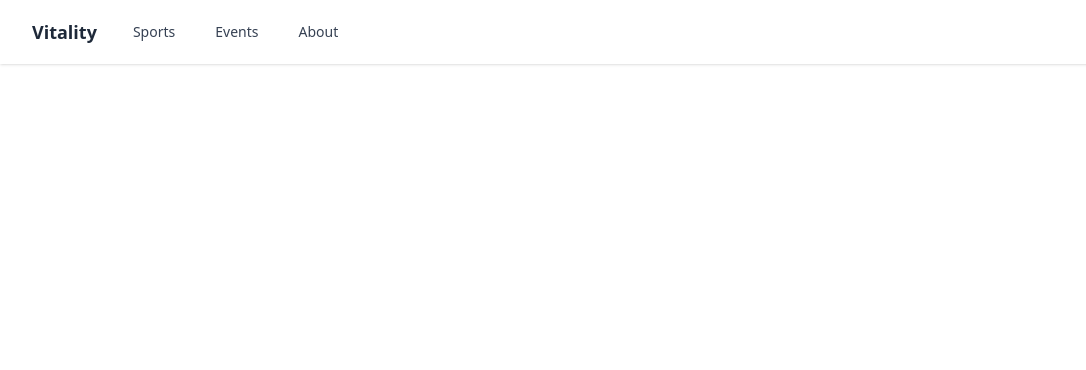
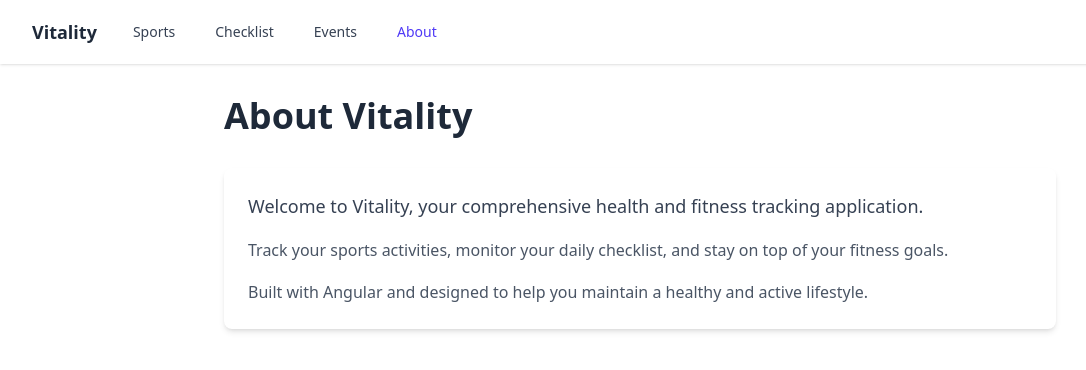
Before and after one commit to cdijkstra/VitalityApp, an Angular app in the folder Vitality/: page /about in a window 1280 px wide. Before the commit this address led to /. Shown: the top 370 px of the page, without its empty margins (0-1086 px from the left). Built offline with nearby package versions, Linux system fonts and the light colour scheme.

Commit message:
Enhance routing and navbar: Added routes for Events and About components, and included a link to Daily Checklist in the navbar.

```diff
--- /dev/null
+++ b/Vitality/src/app/about/about.css
@@ -0,0 +1 @@
+/* Tailwind CSS is used for styling - see HTML template */
--- /dev/null
+++ b/Vitality/src/app/about/about.html
@@ -0,0 +1,15 @@
+<div class="max-w-4xl mx-auto p-8 font-sans">
+  <h1 class="text-4xl font-bold text-gray-800 mb-8">About Vitality</h1>
+
+  <div class="bg-white rounded-lg shadow-md p-6 space-y-4">
+    <p class="text-gray-700 text-lg leading-relaxed">
+      Welcome to Vitality, your comprehensive health and fitness tracking application.
+    </p>
+    <p class="text-gray-600 leading-relaxed">
+      Track your sports activities, monitor your daily checklist, and stay on top of your fitness goals.
+    </p>
+    <p class="text-gray-600 leading-relaxed">
+      Built with Angular and designed to help you maintain a healthy and active lifestyle.
+    </p>
+  </div>
+</div>
--- a/Vitality/src/app/app.routes.ts
+++ b/Vitality/src/app/app.routes.ts
@@ -2,9 +2,14 @@ import { Routes } from '@angular/router';
 import { SportsOverviewComponent } from './sports-overview/sports-overview';
 import { SportDetailComponent } from './sport-detail/sport-detail';
 import { DailyChecklist } from './daily-checklist/daily-checklist';
+import { EventsComponent } from './events/events';
+import { AboutComponent } from './about/about';
 
 export const routes: Routes = [
   { path: '', component: SportsOverviewComponent },
+  { path: 'sports', component: SportsOverviewComponent },
   { path: 'sports/:name', component: SportDetailComponent },
   { path: 'daily-checklist', component: DailyChecklist },
+  { path: 'events', component: EventsComponent },
+  { path: 'about', component: AboutComponent },
 ];
--- a/Vitality/src/app/components/navbar/navbar.component.html
+++ b/Vitality/src/app/components/navbar/navbar.component.html
@@ -8,6 +8,8 @@
         <div class="hidden md:flex md:ml-6 md:space-x-4">
           <a routerLink="/sports" routerLinkActive="text-indigo-600"
              class="px-3 py-2 rounded-md text-sm font-medium text-gray-700 hover:text-indigo-600  cursor-pointer">Sports</a>
+          <a routerLink="/daily-checklist" routerLinkActive="text-indigo-600"
+             class="px-3 py-2 rounded-md text-sm font-medium text-gray-700 hover:text-indigo-600  cursor-pointer">Checklist</a>
           <a routerLink="/events" routerLinkActive="text-indigo-600"
              class="px-3 py-2 rounded-md text-sm font-medium text-gray-700 hover:text-indigo-600  cursor-pointer">Events</a>
           <a routerLink="/about" routerLinkActive="text-indigo-600"
--- a/Vitality/src/app/components/navbar/navbar.component.ts
+++ b/Vitality/src/app/components/navbar/navbar.component.ts
@@ -1,9 +1,10 @@
 import { Component } from '@angular/core';
+import { RouterModule } from '@angular/router';
 
 @Component({
   selector: 'app-navbar',
   standalone: true,
-  imports: [],
+  imports: [RouterModule],
   templateUrl: './navbar.component.html',
   styleUrl: './navbar.component.css'
 })
--- /dev/null
+++ b/Vitality/src/app/events/events.css
@@ -0,0 +1 @@
+/* Tailwind CSS is used for styling - see HTML template */
--- /dev/null
+++ b/Vitality/src/app/events/events.html
@@ -0,0 +1,8 @@
+<div class="max-w-4xl mx-auto p-8 font-sans">
+  <h1 class="text-4xl font-bold text-gray-800 mb-8">Events</h1>
+
+  <div class="bg-white rounded-lg shadow-md p-6">
+    <p class="text-gray-600 text-lg">Upcoming events will be displayed here.</p>
+    <p class="text-gray-500 mt-4">Check back soon for exciting sports events and activities!</p>
+  </div>
+</div>
```
Also changed, not shown: Vitality/src/app/about/about.ts (added, +13 -0 lines), Vitality/src/app/events/events.ts (added, +13 -0 lines).
